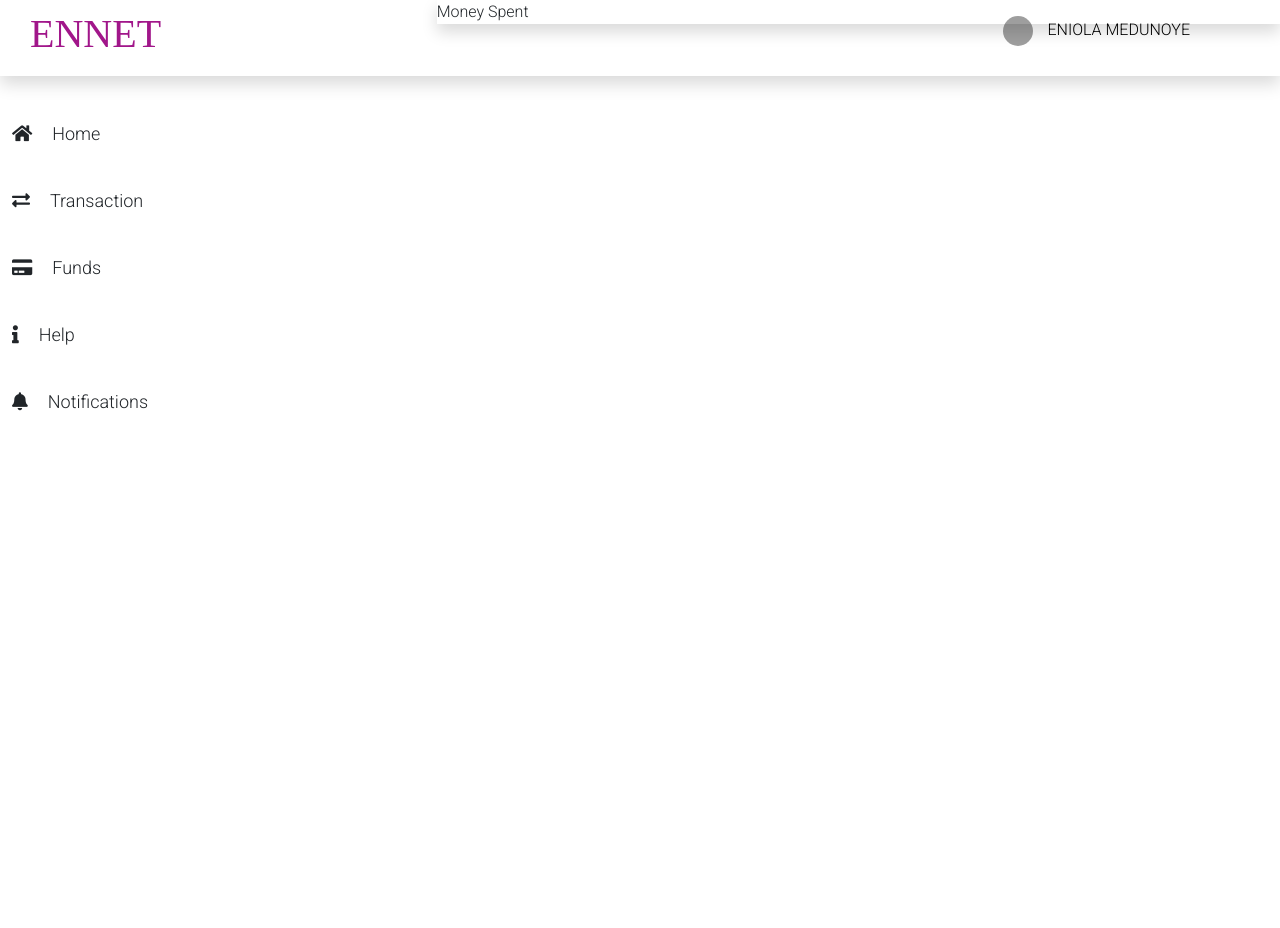
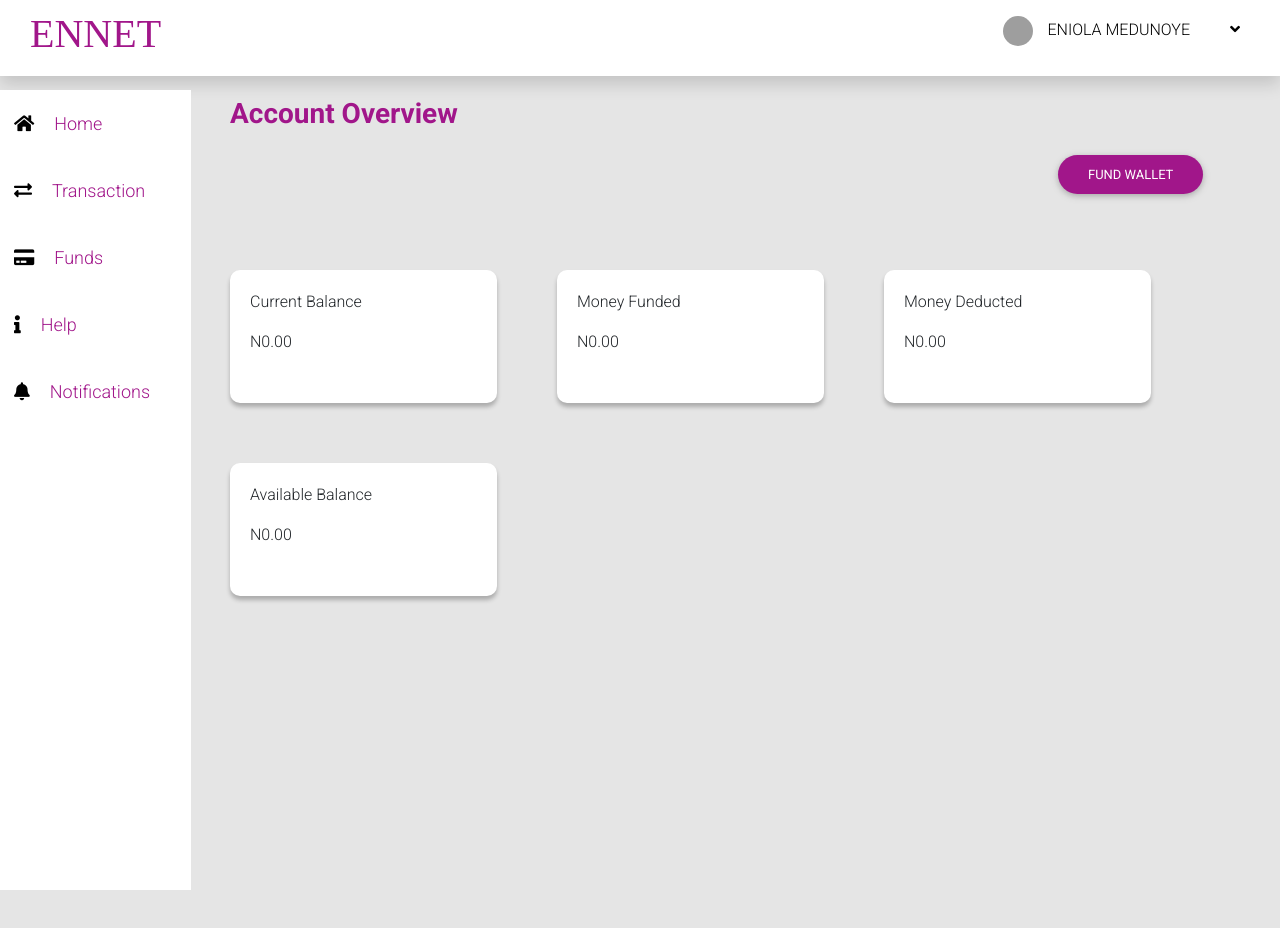
Before and after one commit to Ennyola/Wallet, a React (Create React App) app: page /dashboard in a window 1280 px wide. Shown: the top 928 px of the page. Before the commit the page ends 800 px from the top, so only its background shows below. Built offline with nearby package versions, Linux system fonts and the light colour scheme; grey boxes are pictures that could not be loaded; a web font is replaced by a local one.

Commit message:
Dashboard page modified

```diff
--- a/src/components/App.js
+++ b/src/components/App.js
@@ -13,6 +13,7 @@ import Dashboard from './Dashboard'
 
 const link = new createHttpLink({
   uri : 'http://127.0.0.1:8000/graphiql/',
+  credentials: 'same-origin'
 })
 
 const authLink = setContext((_, { headers }) => {
--- a/src/components/Dashboard.js
+++ b/src/components/Dashboard.js
@@ -8,16 +8,39 @@ class Dashboard extends Component{
         return(
             <div className = "dashboard">
                 <Header/>
-                <div className="row">
-                    <div className="col-md-4">
-                        <SideBar/>
+                <div>
+                    <SideBar/>
+                </div>
+                <div className = "body">
+                    <h3 id = "overview">Account Overview</h3>
+                    <div id = "fund-div">
+                        <button className = "btn btn-primary" id ="fund-wallet">
+                            Fund Wallet
+                        </button>
                     </div>
-                    <div className="col-md-8">
-                        <div className = "shadow">
-                            Money Spent
+
+                    <div className = "account-summary">
+                        <div className= "summary">
+                            <p>Current Balance</p>
+                            <p>N0.00</p>
+                        </div>
+                        <div className= "summary">
+                            <p>Money Funded</p>
+                            <p>N0.00</p>
+                        </div>
+                        <div className= "summary">
+                            <p>Money Deducted</p>
+                            <p>N0.00</p>
+                        </div>
+                        <div className= "summary">
+                            <p>Available Balance</p>
+                            <p>N0.00</p>
                         </div>
                     </div>
+
                 </div>
+
+
 
 
 
--- a/src/components/Signup.js
+++ b/src/components/Signup.js
@@ -1,9 +1,8 @@
-import React, { useState, useEffect} from 'react'
-import {MDBInput,MDBBtn} from 'mdbreact'
+import React, { useState,} from 'react'
+import {MDBInput} from 'mdbreact'
 import {Link} from 'react-router-dom'
 import {gql, useMutation, useQuery} from '@apollo/client'
 
-import wallet from  '../public/images/crop-man-getting-dollars-from-wallet-4386433.jpg'
 import getUserQuery from '../queries/getUser'
 import '../public/css/auth.css'
 
@@ -15,7 +14,7 @@ const Signup =(props)=>{
             [password, SetPassword] = useState(""),
             [verifyPassword, SetVerifyPassword] = useState("")
 
-        const {data:userData, error:userError, refetch} = useQuery(getUserQuery)
+        const {data:userData, refetch} = useQuery(getUserQuery)
         if (userData){
             const {user} = userData
             if (user){
--- a/src/public/css/all.css
+++ b/src/public/css/all.css
@@ -13,10 +13,11 @@ html {
     padding: 10px 30px;
     display: flex;
     justify-content: space-between;
-    color: white;
+    color: black;
     overflow: hidden;
     width: 100vw;
     position: fixed;
+    background-color: white;
 }
 
 .header .logo {
@@ -51,23 +52,29 @@ html {
 
 .sidebar {
     position: fixed;
-    top: 100px;
+    top: 90px;
+    background-color: white;
+    height: 100vh;
 }
+
+.sidebar ul {}
 
 .sidebar li {
     position: relative;
     list-style-type: none;
-    right: 43px;
+    right: 41px;
     padding-left: 35px;
-    width: 131%;
     padding-top: 20px;
     padding-bottom: 20px;
     font-size: 18px;
+    width: 128%;
+    color: #A1168A;
 }
 
 .sidebar .fas {
     position: relative;
     right: 20px;
+    color: black;
 }
 
 .sidebar li:hover {
@@ -75,3 +82,60 @@ html {
     color: white;
     cursor: pointer;
 }
+
+.sidebar li:hover .fas {
+    color: white;
+}
+
+.dashboard {
+    height: 1000px;
+    background-color: #e5e5e5;
+}
+
+.dashboard>.body {
+    padding-top: 97px;
+    padding-left: 200px;
+}
+
+#overview {
+    margin-left: 30px;
+    font-weight: bold;
+    color: #A1168A;
+}
+
+#fund-div {
+    padding: 10px;
+}
+
+#fund-wallet {
+    background-color: #A1168A !important;
+    color: white;
+    padding: 10px 30px;
+    border-radius: 40px;
+    text-align: center;
+    margin-left: 80%;
+}
+
+#fund-wallet:hover {
+    background-color: white !important;
+    color: #A1168A;
+    cursor: pointer;
+    border: 1px solid #A1168A;
+    transition: .4s all;
+}
+
+.account-summary {
+    display: flex;
+    flex-wrap: wrap;
+    margin-top: 30px;
+}
+
+.summary {
+    background-color: white;
+    padding: 20px;
+    border-radius: 10px;
+    width: 267px;
+    height: 133px;
+    box-shadow: 0px 4px 4px rgba(0, 0, 0, 0.25);
+    margin: 30px;
+}
```
